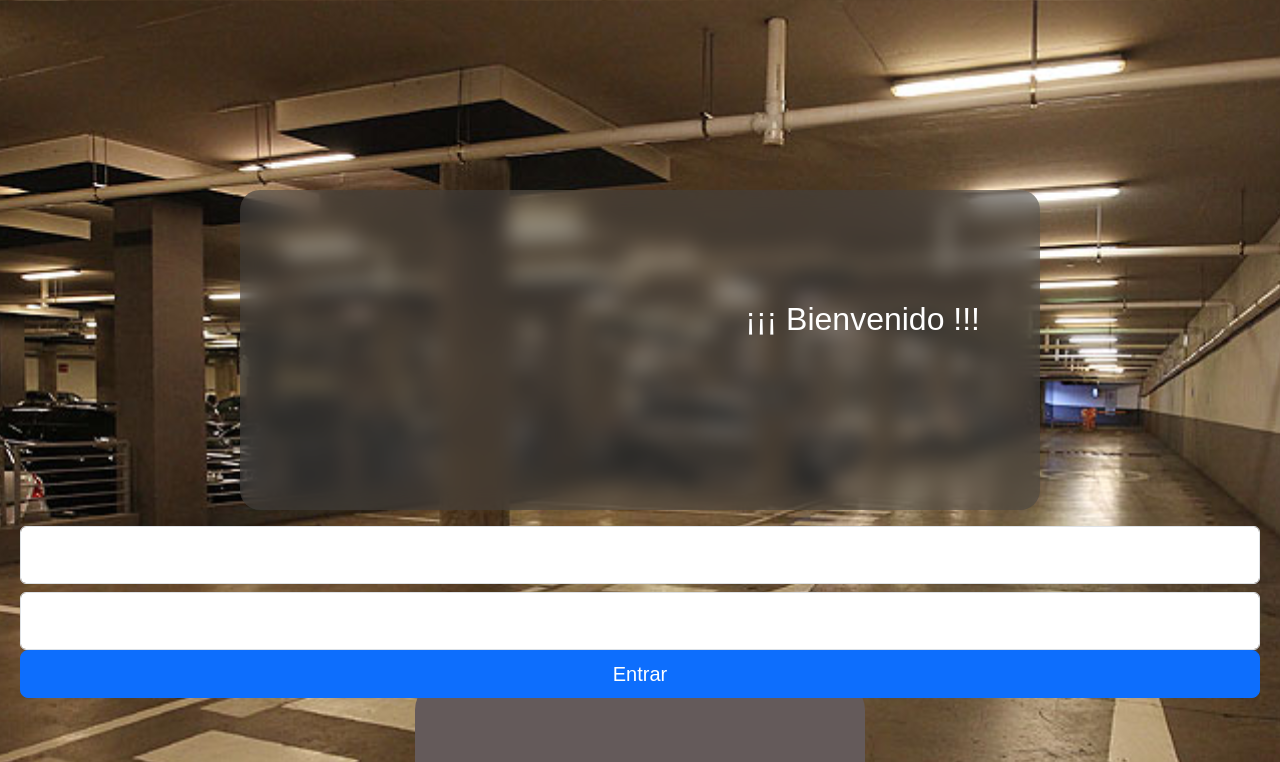
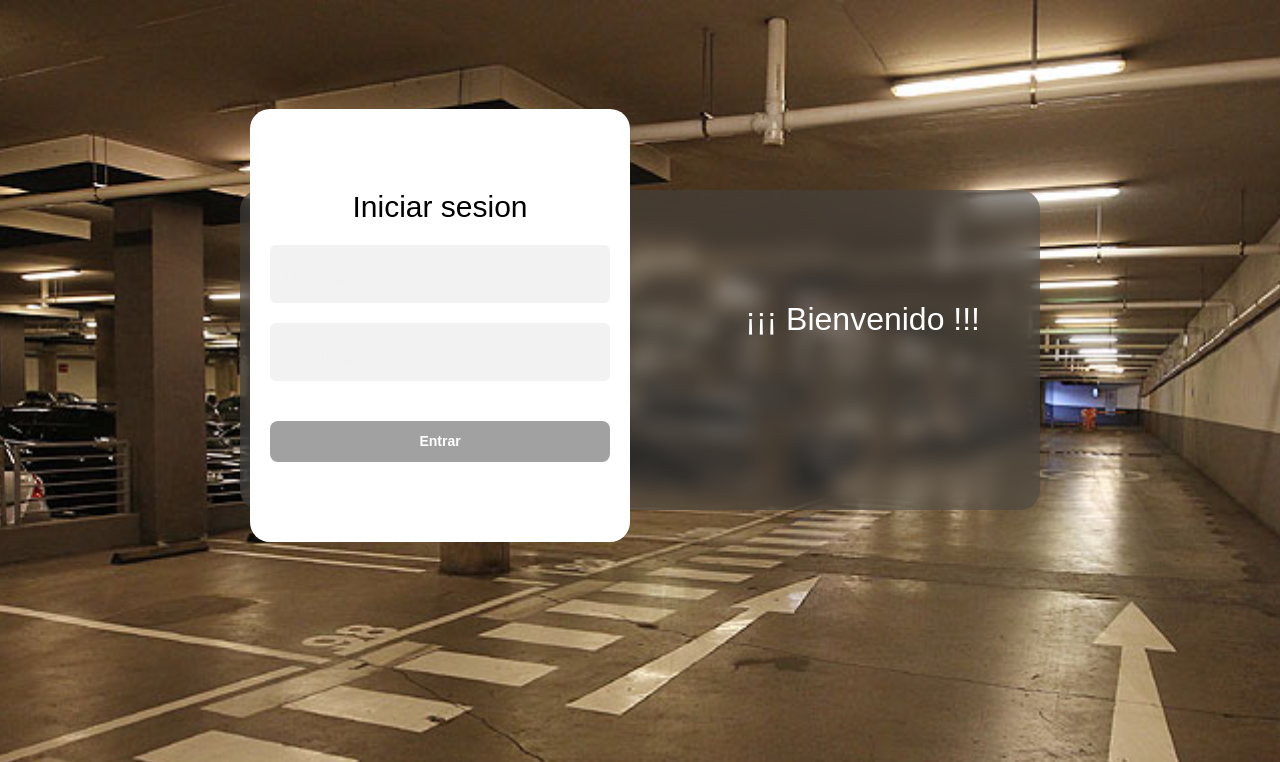
Before and after one commit to accelcasst/integradora10A, a Flask app: page / in a window 1280 px wide. Shown: the top 762 px of the page. Run offline with Flask 3, Linux system fonts and the light colour scheme; some libraries are stand-ins or nearby versions.

Commit message:
Login bueno
Este login si funciona si no les sirve algo tienen mal

```diff
--- a/src/templates/auth/login.html
+++ b/src/templates/auth/login.html
@@ -15,11 +15,15 @@
     <link href="https://fonts.googleapis.com/css?family=Open+Sans:300,400,700,800&display=swap" rel="stylesheet">
     <link href="https://fonts.googleapis.com/css2?family=Roboto:ital,wght@0,100;0,300;0,400;0,500;0,700;0,900;1,100;1,300;1,400;1,500;1,700;1,900&display=swap" rel="stylesheet">
     <link rel="stylesheet" href="../../static/css/diseño.css">
+</head>
 {% extends './base.html' %}
+
 {% block title %}Login{% endblock %}
+
 {% block customCSS %}
+
 {% endblock %}
-</head>
+
 
 {% block body %}
 <main>
@@ -37,9 +41,12 @@
 
             </div>
         </div>
-    </div>
 
+<!--Formulario de regitro-->
+        <div class="contenedor__login-register">
 
+            <!--Inicio-->
+            <form action="" class="formulario__login">
                 {% with messages = get_flashed_messages() %}
 
     {% if messages %}
@@ -68,6 +75,7 @@
 
 <form class="form-signin" action="/login" method="POST">
     {% with messages = get_flashed_messages() %}
+
     {% if messages %}
     <br />
     {% for message in messages %}
@@ -77,6 +85,7 @@
     </div>
     {% endfor %}
     {% endif %}
+
     {% endwith %}
     <h2 class="niga">Iniciar sesion</h2>
     <input type="hidden" name="csrf_token" value="{{ csrf_token() }}">
```
